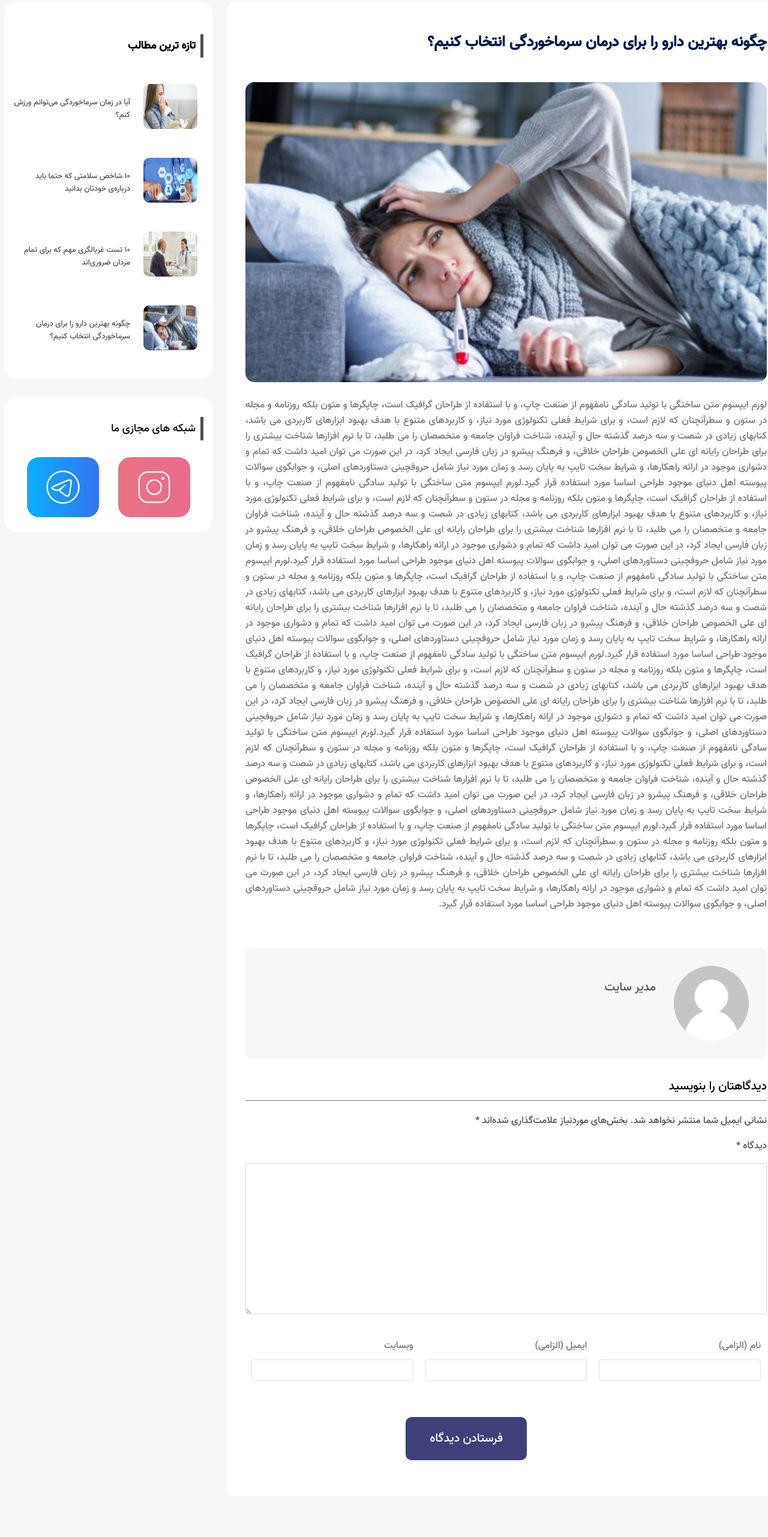
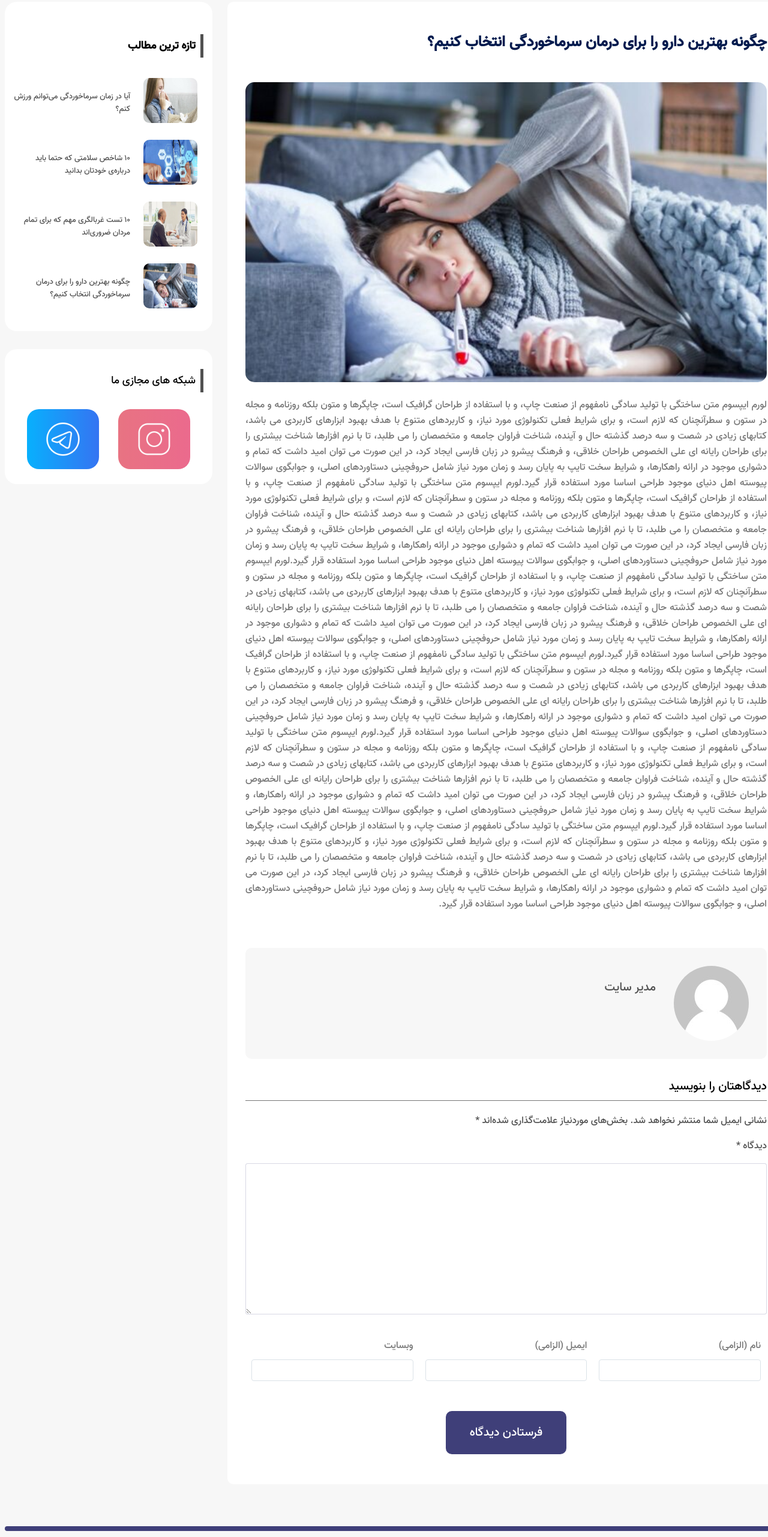
Before and after one commit to AmirhosseinAmini1383/Doctor, a React (Create React App) app: page /Cold in a window 1280 px wide. Shown: the part 140-2702 px from the top of the page at 60% size. Built offline with nearby package versions, Linux system fonts and the light colour scheme.

Commit message:
#7 Medical Edit

```diff
--- a/src/MedicalAdvicePage/Cold.jsx
+++ b/src/MedicalAdvicePage/Cold.jsx
@@ -114,7 +114,9 @@ const Cold = () => {
                 <input type="text" className="point-of-view-text" />
                 <input type="text" className="point-of-view-text" />
               </div>
-              <button className="point-of-view-btn">فرستادن دیدگاه</button>
+              <div className="div-btn">
+                <button className="point-of-view-btn">فرستادن دیدگاه</button>
+              </div>
             </div>
           </div>
           <div className="side-div">
--- a/src/MedicalAdvicePage/ColdExercise.jsx
+++ b/src/MedicalAdvicePage/ColdExercise.jsx
@@ -112,7 +112,9 @@ const ColdExercise = () => {
                 <input type="text" className="point-of-view-text" />
                 <input type="text" className="point-of-view-text" />
               </div>
-              <button className="point-of-view-btn">فرستادن دیدگاه</button>
+              <div className="div-btn">
+                <button className="point-of-view-btn">فرستادن دیدگاه</button>
+              </div>
             </div>
           </div>
           <div className="side-div">
--- a/src/MedicalAdvicePage/DoctorTest.jsx
+++ b/src/MedicalAdvicePage/DoctorTest.jsx
@@ -115,7 +115,9 @@ const DoctorTest = () => {
                 <input type="text" className="point-of-view-text" />
                 <input type="text" className="point-of-view-text" />
               </div>
-              <button className="point-of-view-btn">فرستادن دیدگاه</button>
+              <div className="div-btn">
+                <button className="point-of-view-btn">فرستادن دیدگاه</button>
+              </div>
             </div>
           </div>
           <div className="side-div">
--- a/src/MedicalAdvicePage/HealthStats.jsx
+++ b/src/MedicalAdvicePage/HealthStats.jsx
@@ -115,7 +115,9 @@ const HealthStats = () => {
                 <input type="text" className="point-of-view-text" />
                 <input type="text" className="point-of-view-text" />
               </div>
-              <button className="point-of-view-btn">فرستادن دیدگاه</button>
+              <div className="div-btn">
+                <button className="point-of-view-btn">فرستادن دیدگاه</button>
+              </div>
             </div>
           </div>
           <div className="side-div">
--- a/src/MedicalAdvicePage/MedicalAdvicePage.css
+++ b/src/MedicalAdvicePage/MedicalAdvicePage.css
@@ -93,6 +93,10 @@
 .point-of-view-text {
   margin: 10px;
 }
+.div-btn {
+  display: flex;
+  justify-content: center;
+}
 .point-of-view-btn {
   padding: 20px 40px;
   border: none;
@@ -100,10 +104,10 @@
   border-radius: 10px;
   color: var(--white);
   font-size: 20px;
-  margin-top: 50px;
-  margin-bottom: 30px;
-  margin-right: 400px;
+  margin-top: 40px;
+  margin-bottom: 20px;
   cursor: pointer;
+  text-align: center;
 }
 input,
 textarea {
@@ -142,8 +146,6 @@ textarea {
   width: 90px;
   height: 75px;
   border-radius: 10px;
-  margin-top: 10px;
-  margin-bottom: 10px;
 }
 .side-p {
   color: var(--dark);
```
